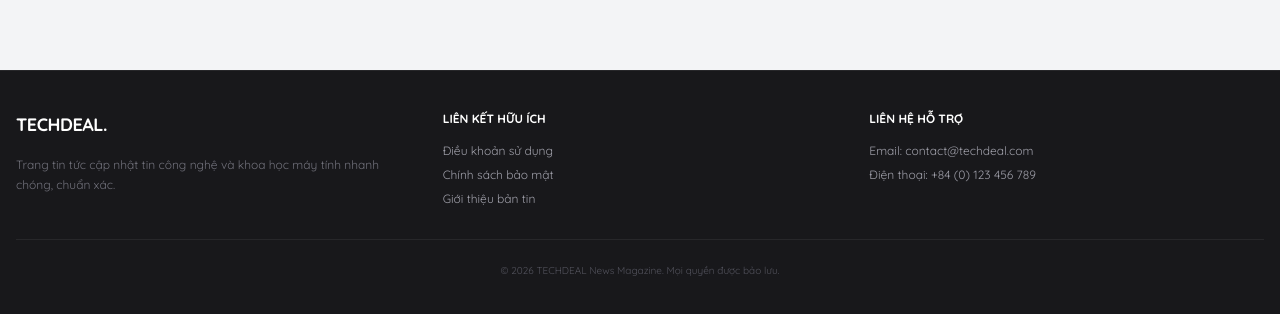
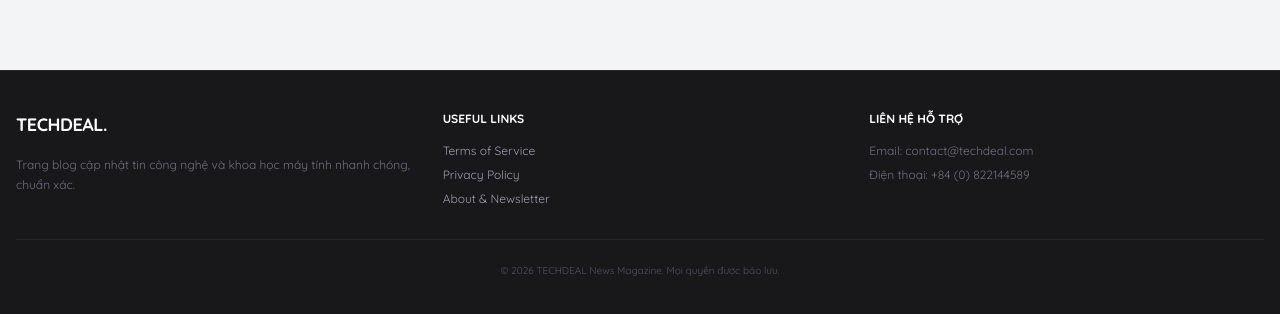
Before and after one commit to cuongnv005/techdeal, a Nuxt app: page /ios in a window 1280 px wide. Shown: the part 1471-1785 px from the top of the page. Built offline with nearby package versions, Linux system fonts and the light colour scheme; no server answers.

Commit message:
feat: seo

```diff
--- a/features/blog/components/Footer.vue
+++ b/features/blog/components/Footer.vue
@@ -15,7 +15,7 @@
 const footerBgClass = computed(() =>
   isBlue.value
     ? 'bg-zinc-900 border-zinc-800 text-zinc-400'
-    : 'bg-zinc-955 dark:bg-zinc-950 border-zinc-900 text-zinc-550'
+    : 'bg-zinc-950 dark:bg-zinc-950 border-zinc-900 text-zinc-400'
 )
 const hoverTextClass = computed(() =>
   isBlue.value ? 'hover:text-[#3498db]' : 'hover:text-[#e74c3c]'
@@ -27,7 +27,7 @@
     ? 'Trang blog cập nhật tin công nghệ và khoa học máy tính nhanh chóng, chuẩn xác.'
     : 'Kênh thông tin game và phần cứng chơi game chuyên nghiệp hàng đầu Việt Nam.'
 )
-const middleColTitle = computed(() => (isBlue.value ? 'Liên kết hữu ích' : 'Danh mục phổ biến'))
+const middleColTitle = computed(() => 'Useful Links')
 const supportEmail = computed(() => (isBlue.value ? 'contact@techdeal.com' : 'gaming@techdeal.com'))
 const supportPhone = computed(() => (isBlue.value ? '+84 (0) 822144589' : '+84 (0) 874557944'))
 const copyrightText = computed(() =>
@@ -62,27 +62,10 @@
         <!-- Links Column -->
         <div>
           <h4 class="text-white font-bold uppercase mb-4">{{ middleColTitle }}</h4>
-          <ul v-if="isBlue" class="space-y-2">
+          <ul class="space-y-2">
             <li><NuxtLink to="/terms" class="hover:text-white transition-colors">Terms of Service</NuxtLink></li>
             <li><NuxtLink to="/privacy" class="hover:text-white transition-colors">Privacy Policy</NuxtLink></li>
             <li><NuxtLink to="/about" class="hover:text-white transition-colors">About & Newsletter</NuxtLink></li>
-          </ul>
-          <ul v-else class="space-y-2">
-            <li>
-              <NuxtLink to="/cong-nghe" class="hover:text-white transition-colors"
-                >Công nghệ</NuxtLink
-              >
-            </li>
-            <li>
-              <NuxtLink to="/windows" class="hover:text-white transition-colors">Windows</NuxtLink>
-            </li>
-            <li><NuxtLink to="/ios" class="hover:text-white transition-colors">iOS</NuxtLink></li>
-            <li>
-              <NuxtLink to="/android" class="hover:text-white transition-colors">Android</NuxtLink>
-            </li>
-            <li>
-              <NuxtLink to="/pc" class="hover:text-white transition-colors">PC máy tính</NuxtLink>
-            </li>
           </ul>
         </div>
 
--- a/features/blog/components/gaming/GamingSidebar.vue
+++ b/features/blog/components/gaming/GamingSidebar.vue
@@ -108,7 +108,7 @@
     <div
       class="bg-white dark:bg-[#13161c] border border-gray-200 dark:border-zinc-850 p-3 rounded-xl flex items-center justify-center shadow-xs"
     >
-      <AdBanner width="300px" height="250px" />
+      <AdBanner width="300px" height="250px" :is-google-ad="true"/>
     </div>
   </aside>
 </template>
--- a/features/blog/pages/android.vue
+++ b/features/blog/pages/android.vue
@@ -21,15 +21,31 @@
 import type { BlogPost } from '../types/post.type'
 
 import { useUserStore } from '@stores/user'
+import Footer from '../components/Footer.vue'
 
 // Set page meta for SEO optimization
+const requestUrl = useRequestURL().href
+
 useSeoMeta({
   title: 'Android - Tin tức Android TechDeal',
   description:
     'Chuyên mục Android: Cập nhật tin tức điện thoại Android, các bản cập nhật Android 16 mới nhất, đánh giá thiết bị và thủ thuật.',
   ogTitle: 'Chuyên mục Android - TechDeal',
   ogDescription: 'Cập nhật tin tức Android mới nhất hàng ngày.',
-  ogType: 'website'
+  ogUrl: requestUrl,
+  ogType: 'website',
+  twitterCard: 'summary_large_image',
+  twitterTitle: 'Chuyên mục Android - TechDeal',
+  twitterDescription: 'Cập nhật tin tức Android mới nhất hàng ngày.'
+})
+
+useHead({
+  link: [
+    {
+      rel: 'canonical',
+      href: requestUrl
+    }
+  ]
 })
 
 // Fetch articles dynamically
@@ -126,39 +142,6 @@
     </main>
 
     <!-- Footer -->
-    <footer class="bg-zinc-900 text-zinc-400 text-xs py-10 mt-16 border-t border-zinc-800">
-      <div class="container mx-auto px-4">
-        <div class="grid grid-cols-1 md:grid-cols-3 gap-8">
-          <div>
-            <NuxtLink to="/">
-              <h4
-                class="text-white text-lg font-black tracking-tight mb-4 hover:text-[#3498db] transition-colors"
-              >
-                TECHDEAL.
-              </h4>
-            </NuxtLink>
-            <p class="leading-relaxed text-zinc-500">
-              Trang tin tức cập nhật tin công nghệ và khoa học máy tính nhanh chóng, chuẩn xác.
-            </p>
-          </div>
-          <div>
-            <h4 class="text-white font-bold uppercase mb-4">Liên kết hữu ích</h4>
-            <ul class="space-y-2">
-              <li><a href="#" class="hover:text-white transition-colors">Điều khoản sử dụng</a></li>
-              <li><a href="#" class="hover:text-white transition-colors">Chính sách bảo mật</a></li>
-              <li><a href="#" class="hover:text-white transition-colors">Giới thiệu bản tin</a></li>
-            </ul>
-          </div>
-          <div>
-            <h4 class="text-white font-bold uppercase mb-4">Liên hệ hỗ trợ</h4>
-            <p class="mb-2">Email: contact@techdeal.com</p>
-            <p>Điện thoại: +84 (0) 123 456 789</p>
-          </div>
-        </div>
-        <div class="border-t border-zinc-800 mt-8 pt-6 text-center text-[10px] text-zinc-600">
-          © 2026 TECHDEAL News Magazine. Mọi quyền được bảo lưu.
-        </div>
-      </div>
-    </footer>
+    <Footer />
   </div>
 </template>
--- a/features/blog/pages/ios.vue
+++ b/features/blog/pages/ios.vue
@@ -21,15 +21,31 @@
 import type { BlogPost } from '../types/post.type'
 
 import { useUserStore } from '@stores/user'
+import Footer from '../components/Footer.vue'
 
 // Set page meta for SEO optimization
+const requestUrl = useRequestURL().href
+
 useSeoMeta({
   title: 'iOS - Tin tức iOS TechDeal',
   description:
     'Chuyên mục iOS: Cập nhật tin tức iPhone, iPad, các bản cập nhật iOS mới nhất, thủ thuật sử dụng và đánh giá ứng dụng Apple.',
   ogTitle: 'Chuyên mục iOS - TechDeal',
   ogDescription: 'Cập nhật tin tức iOS mới nhất hàng ngày.',
-  ogType: 'website'
+  ogUrl: requestUrl,
+  ogType: 'website',
+  twitterCard: 'summary_large_image',
+  twitterTitle: 'Chuyên mục iOS - TechDeal',
+  twitterDescription: 'Cập nhật tin tức iOS mới ngày.'
+})
+
+useHead({
+  link: [
+    {
+      rel: 'canonical',
+      href: requestUrl
+    }
+  ]
 })
 
 // Fetch articles dynamically
@@ -126,39 +142,6 @@
     </main>
 
     <!-- Footer -->
-    <footer class="bg-zinc-900 text-zinc-400 text-xs py-10 mt-16 border-t border-zinc-800">
-      <div class="container mx-auto px-4">
-        <div class="grid grid-cols-1 md:grid-cols-3 gap-8">
-          <div>
-            <NuxtLink to="/">
-              <h4
-                class="text-white text-lg font-black tracking-tight mb-4 hover:text-[#3498db] transition-colors"
-              >
-                TECHDEAL.
-              </h4>
-            </NuxtLink>
-            <p class="leading-relaxed text-zinc-500">
-              Trang tin tức cập nhật tin công nghệ và khoa học máy tính nhanh chóng, chuẩn xác.
-            </p>
-          </div>
-          <div>
-            <h4 class="text-white font-bold uppercase mb-4">Liên kết hữu ích</h4>
-            <ul class="space-y-2">
-              <li><a href="#" class="hover:text-white transition-colors">Điều khoản sử dụng</a></li>
-              <li><a href="#" class="hover:text-white transition-colors">Chính sách bảo mật</a></li>
-              <li><a href="#" class="hover:text-white transition-colors">Giới thiệu bản tin</a></li>
-            </ul>
-          </div>
-          <div>
-            <h4 class="text-white font-bold uppercase mb-4">Liên hệ hỗ trợ</h4>
-            <p class="mb-2">Email: contact@techdeal.com</p>
-            <p>Điện thoại: +84 (0) 123 456 789</p>
-          </div>
-        </div>
-        <div class="border-t border-zinc-800 mt-8 pt-6 text-center text-[10px] text-zinc-600">
-          © 2026 TECHDEAL News Magazine. Mọi quyền được bảo lưu.
-        </div>
-      </div>
-    </footer>
+    <Footer />
   </div>
 </template>
--- a/features/blog/pages/technology.vue
+++ b/features/blog/pages/technology.vue
@@ -21,15 +21,31 @@
 import type { BlogPost } from '../types/post.type'
 
 import { useUserStore } from '@stores/user'
+import Footer from '../components/Footer.vue'
 
 // Set page meta for SEO optimization
+const requestUrl = useRequestURL().href
+
 useSeoMeta({
   title: 'Công nghệ - Tin tức Công nghệ TechDeal',
   description:
     'Chuyên mục Công nghệ: Cập nhật nhanh nhất các xu hướng công nghệ, tin tức AI, phần cứng và thế giới số.',
   ogTitle: 'Chuyên mục Công nghệ - TechDeal',
   ogDescription: 'Cập nhật tin tức công nghệ mới nhất hàng ngày.',
-  ogType: 'website'
+  ogUrl: requestUrl,
+  ogType: 'website',
+  twitterCard: 'summary_large_image',
+  twitterTitle: 'Chuyên mục Công nghệ - TechDeal',
+  twitterDescription: 'Cập nhật tin tức công nghệ mới nhất hàng ngày.'
+})
+
+useHead({
+  link: [
+    {
+      rel: 'canonical',
+      href: requestUrl
+    }
+  ]
 })
 
 // Fetch articles dynamically
@@ -126,39 +142,6 @@
     </main>
 
     <!-- Footer -->
-    <footer class="bg-zinc-900 text-zinc-400 text-xs py-10 mt-16 border-t border-zinc-800">
-      <div class="container mx-auto px-4">
-        <div class="grid grid-cols-1 md:grid-cols-3 gap-8">
-          <div>
-            <NuxtLink to="/">
-              <h4
-                class="text-white text-lg font-black tracking-tight mb-4 hover:text-[#3498db] transition-colors"
-              >
-                TECHDEAL.
-              </h4>
-            </NuxtLink>
-            <p class="leading-relaxed text-zinc-500">
-              Trang tin tức cập nhật tin công nghệ và khoa học máy tính nhanh chóng, chuẩn xác.
-            </p>
-          </div>
-          <div>
-            <h4 class="text-white font-bold uppercase mb-4">Liên kết hữu ích</h4>
-            <ul class="space-y-2">
-              <li><a href="#" class="hover:text-white transition-colors">Điều khoản sử dụng</a></li>
-              <li><a href="#" class="hover:text-white transition-colors">Chính sách bảo mật</a></li>
-              <li><a href="#" class="hover:text-white transition-colors">Giới thiệu bản tin</a></li>
-            </ul>
-          </div>
-          <div>
-            <h4 class="text-white font-bold uppercase mb-4">Liên hệ hỗ trợ</h4>
-            <p class="mb-2">Email: contact@techdeal.com</p>
-            <p>Điện thoại: +84 (0) 123 456 789</p>
-          </div>
-        </div>
-        <div class="border-t border-zinc-800 mt-8 pt-6 text-center text-[10px] text-zinc-600">
-          © 2026 TECHDEAL News Magazine. Mọi quyền được bảo lưu.
-        </div>
-      </div>
-    </footer>
+    <Footer />
   </div>
 </template>
--- a/features/blog/pages/windows.vue
+++ b/features/blog/pages/windows.vue
@@ -21,15 +21,31 @@
 import type { BlogPost } from '../types/post.type'
 
 import { useUserStore } from '@stores/user'
+import Footer from '../components/Footer.vue'
 
 // Set page meta for SEO optimization
+const requestUrl = useRequestURL().href
+
 useSeoMeta({
   title: 'Windows - Tin tức Windows TechDeal',
   description:
     'Chuyên mục Windows: Cập nhật thủ thuật Windows 11, tin tức hệ điều hành Microsoft, ứng dụng PC và hiệu năng phần cứng.',
   ogTitle: 'Chuyên mục Windows - TechDeal',
   ogDescription: 'Cập nhật tin tức Windows mới nhất hàng ngày.',
-  ogType: 'website'
+  ogUrl: requestUrl,
+  ogType: 'website',
+  twitterCard: 'summary_large_image',
+  twitterTitle: 'Chuyên mục Windows - TechDeal',
+  twitterDescription: 'Cập nhật tin tức Windows mới nhất hàng ngày.'
+})
+
+useHead({
+  link: [
+    {
+      rel: 'canonical',
+      href: requestUrl
+    }
+  ]
 })
 
 // Fetch articles dynamically
@@ -126,39 +142,6 @@
     </main>
 
     <!-- Footer -->
-    <footer class="bg-zinc-900 text-zinc-400 text-xs py-10 mt-16 border-t border-zinc-800">
-      <div class="container mx-auto px-4">
-        <div class="grid grid-cols-1 md:grid-cols-3 gap-8">
-          <div>
-            <NuxtLink to="/">
-              <h4
-                class="text-white text-lg font-black tracking-tight mb-4 hover:text-[#3498db] transition-colors"
-              >
-                TECHDEAL.
-              </h4>
-            </NuxtLink>
-            <p class="leading-relaxed text-zinc-500">
-              Trang tin tức cập nhật tin công nghệ và khoa học máy tính nhanh chóng, chuẩn xác.
-            </p>
-          </div>
-          <div>
-            <h4 class="text-white font-bold uppercase mb-4">Liên kết hữu ích</h4>
-            <ul class="space-y-2">
-              <li><a href="#" class="hover:text-white transition-colors">Điều khoản sử dụng</a></li>
-              <li><a href="#" class="hover:text-white transition-colors">Chính sách bảo mật</a></li>
-              <li><a href="#" class="hover:text-white transition-colors">Giới thiệu bản tin</a></li>
-            </ul>
-          </div>
-          <div>
-            <h4 class="text-white font-bold uppercase mb-4">Liên hệ hỗ trợ</h4>
-            <p class="mb-2">Email: contact@techdeal.com</p>
-            <p>Điện thoại: +84 (0) 123 456 789</p>
-          </div>
-        </div>
-        <div class="border-t border-zinc-800 mt-8 pt-6 text-center text-[10px] text-zinc-600">
-          © 2026 TECHDEAL News Magazine. Mọi quyền được bảo lưu.
-        </div>
-      </div>
-    </footer>
+    <Footer />
   </div>
 </template>
--- /dev/null
+++ b/public/google30ba7162acf6cae0.html
@@ -0,0 +1 @@
+google-site-verification: google30ba7162acf6cae0.html
```
Also changed, not shown: features/blog/pages/detail.vue (+18 -1 lines), features/blog/pages/index.vue (+15 -1 lines).
